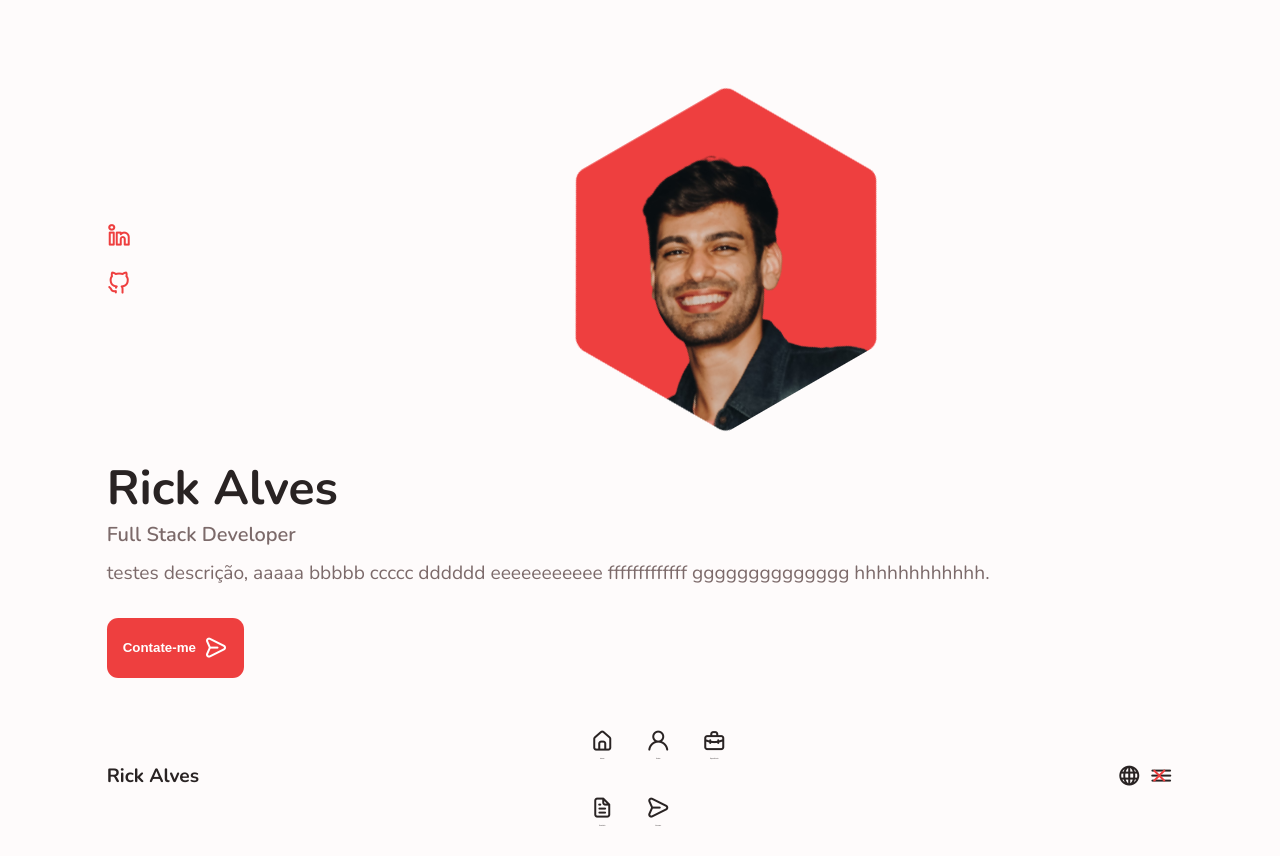
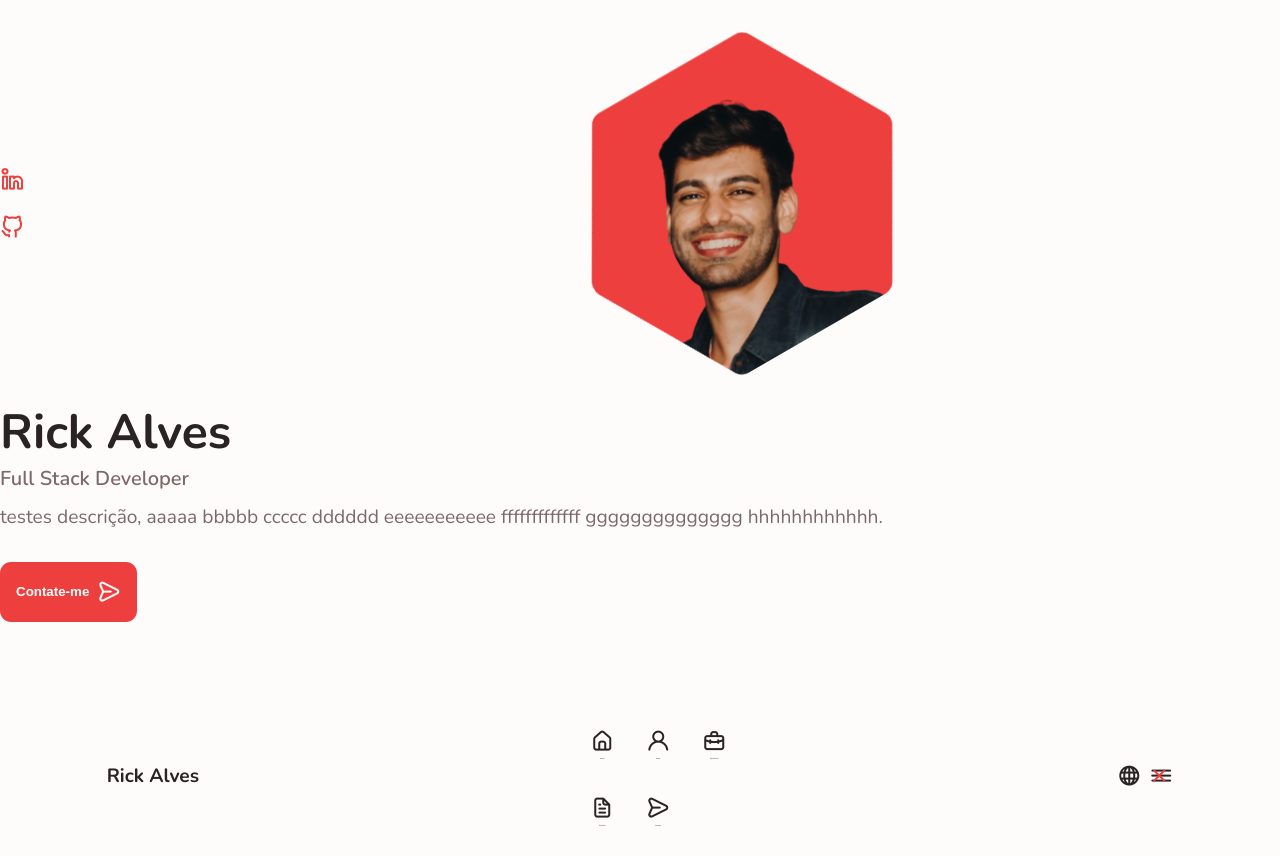
Before and after one commit to RickAlves07/personal-website, an Angular app: page / in a window 1280 px wide. Shown: the top 856 px of the page. Built offline with nearby package versions, Linux system fonts and the light colour scheme.

Commit message:
ajustes e formatação home

```diff
--- a/src/app/components/home/home.component.html
+++ b/src/app/components/home/home.component.html
@@ -1,5 +1,5 @@
 <section class="home section" id="home">
-	<div class="home-content container grid">
+	<div class="home-content grid">
 		<!-- Social -->
 		<div class="home-social">
 			<a class="home-social-item" href="https://www.linkedin.com/in/rickalves07/" target="_blank">
--- a/src/app/components/home/home.component.scss
+++ b/src/app/components/home/home.component.scss
@@ -2,7 +2,6 @@
 {
 	grid-template-columns: .5fr	3fr;
 	grid-template-rows: repeat(2fr);
-	padding-top: 3.5rem;
 	align-items: center;
 }
 
```
Lines whose indentation alone changed are shown as unchanged.
